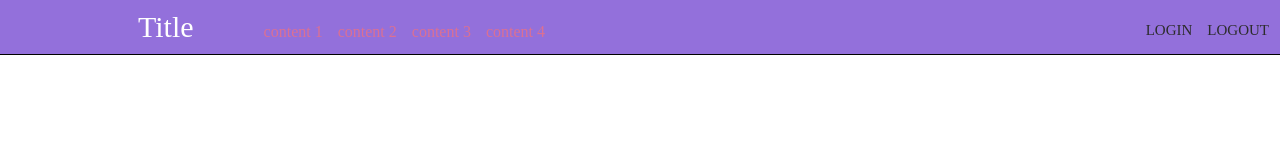
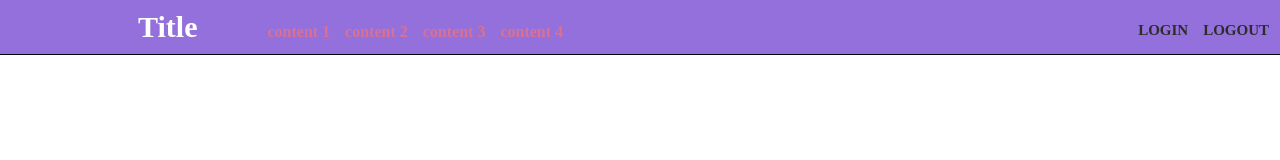
Before and after one commit to SeongJinJeong/UIs, a React (Create React App) app: page / in a window 1280 px wide. Shown: the top 160 px of the page. Built offline with nearby package versions, Linux system fonts and the light colour scheme.

Commit message:
Added font-weight to Link Component

```diff
--- a/src/mainSrc/UI/Top.jsx
+++ b/src/mainSrc/UI/Top.jsx
@@ -77,6 +77,8 @@ const Link = styled.a`
   text-align: center;
   text-decoration: none;
 
+  font-weight: bold;
+
   color: #db7093;
   &:hover {
     color: #ffc0cb;
@@ -119,10 +121,6 @@ const LoginLink = styled(Link)`
   text-transform: uppercase;
 
   text-decoration: none;
-
-  &:hover {
-    color: #ffc0cb;
-  }
 `;
 
 export default TopUI;
```
